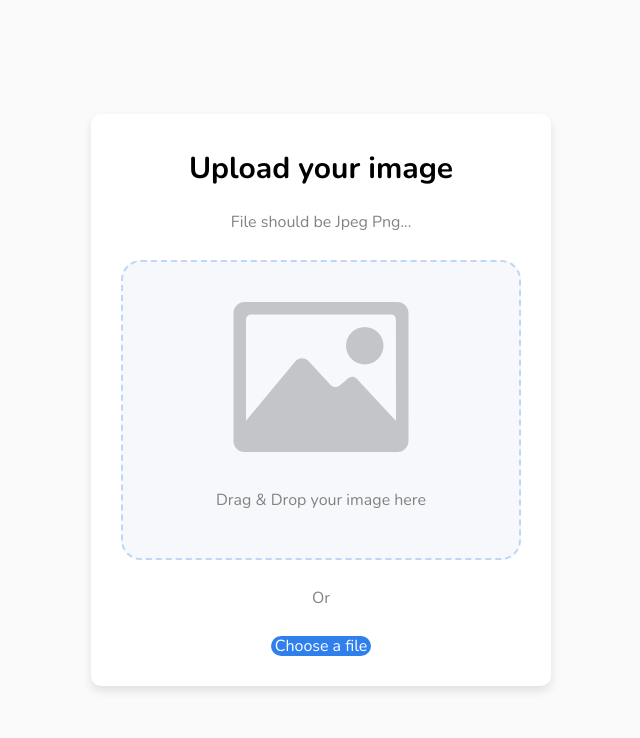
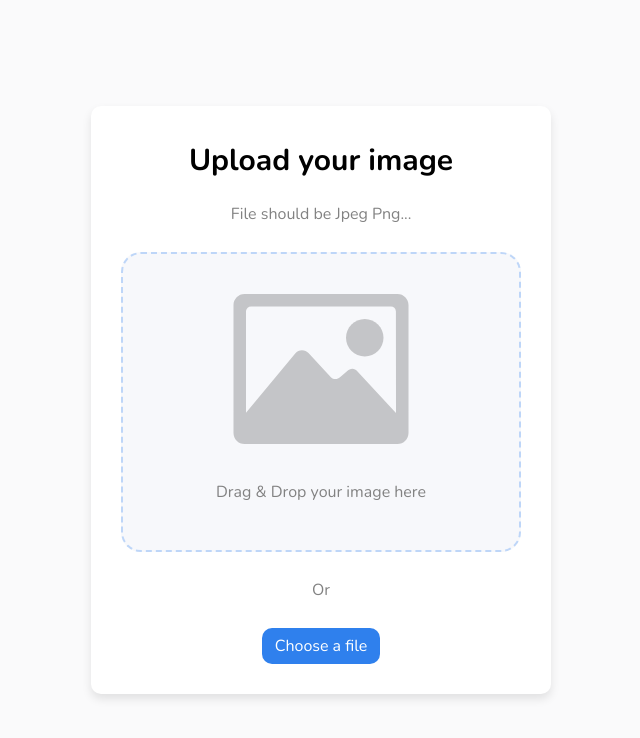
Before and after one commit to ymtdzzz/imguploader, a React (Create React App) app in the folder front/: page / in a window 1280 px wide. Shown: the top 738 px of the page, without its empty margins (319-959 px from the left). Built offline with nearby package versions, Linux system fonts and the light colour scheme.

Commit message:
[front] fix broken choose file button

```diff
--- a/front/src/components/atoms/UploadImageButton.tsx
+++ b/front/src/components/atoms/UploadImageButton.tsx
@@ -8,6 +8,7 @@ const Button = styled.input`
 
 const ButtonContainer = styled.label`
   ${ButtonStyle}
+  padding: 0.6rem 0.8rem;
 `
 
 export interface Props {
```
